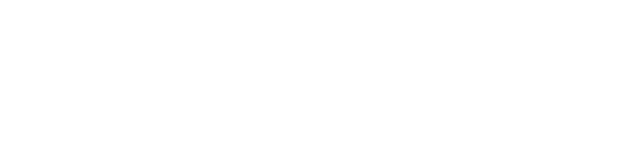
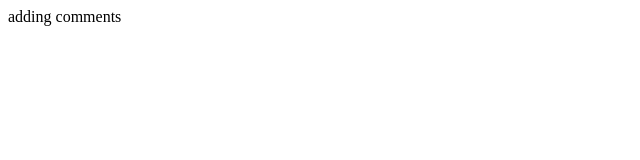
Before and after one commit to reshmimolkk/training, a plain HTML site: page index.html in a window 1280 px wide. Shown: the whole page, without its empty margins (0-640 px from the left). Drawn offline with Linux system fonts and the light colour scheme.

Commit message:
added comments

```diff
--- a/index.html
+++ b/index.html
@@ -7,6 +7,6 @@
     <title>Document</title>
 </head>
 <body>
-
+ adding comments
 </body>
 </html>
```
